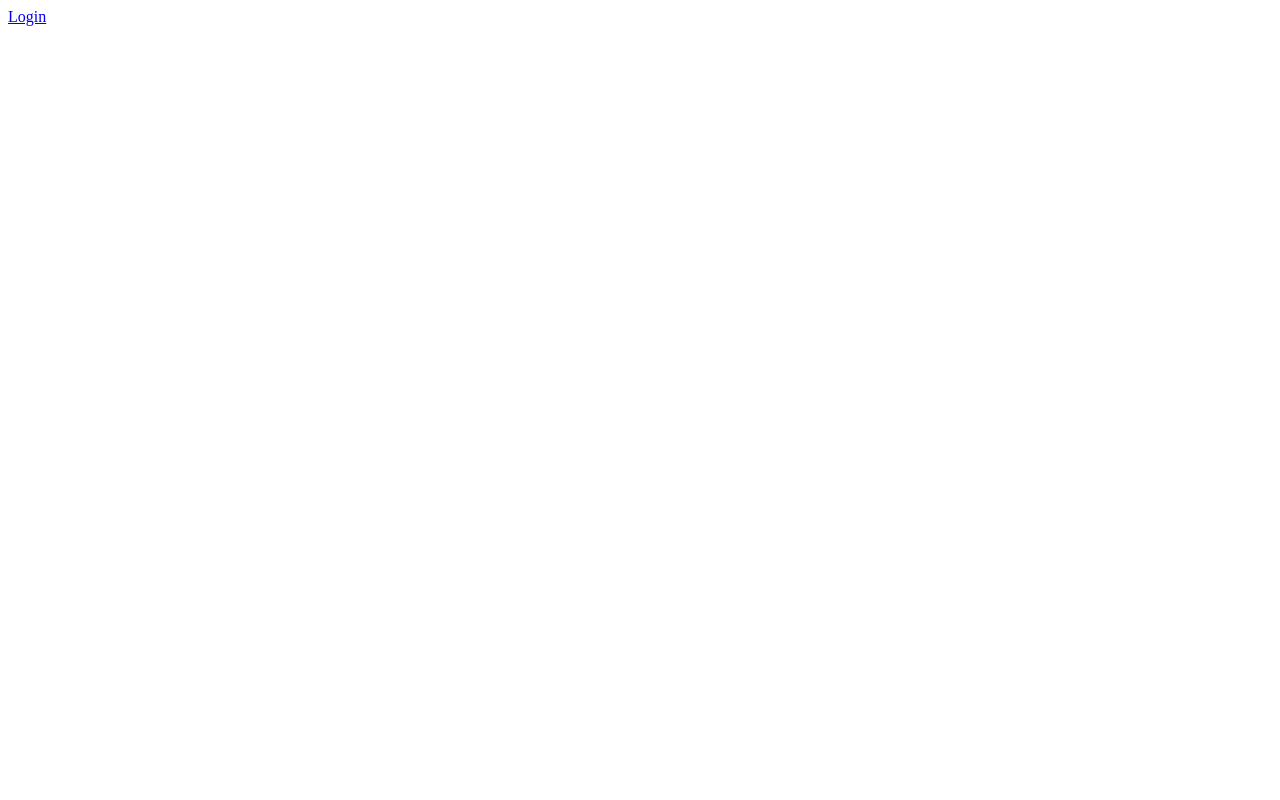
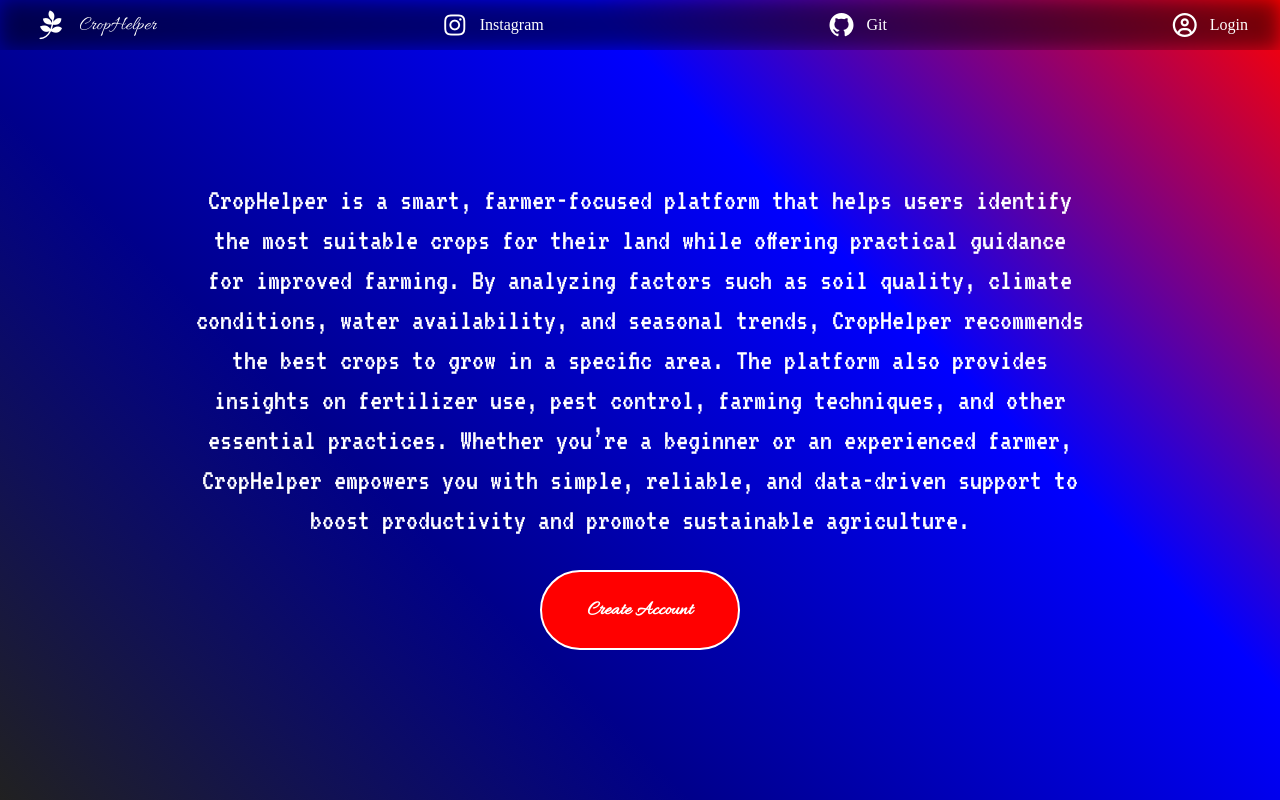
Before and after one commit to ananthakrishnanbl/Crop-Helper, a website: page constfiles/home/home.html in a window 1280 px wide. Drawn offline with Linux system fonts and the light colour scheme.

Commit message:
Made Home Page

```diff
--- a/constfiles/home/home.css
+++ b/constfiles/home/home.css
@@ -0,0 +1,102 @@
+*{
+    overflow-x: hidden;
+}
+
+.navbar{
+    /* background-color: #212121; */
+    backdrop-filter: brightness(50%) blur(10px);
+    color: white;
+    position: fixed;
+    top: 0px;
+    left: 0px;
+    width: 100vw;
+    height: 50px;
+    display: flex;
+    z-index: 1;
+}
+.logo{
+    font-family: "Allura";
+}
+.logo .icon-logo{
+    font-size: 30px;
+}
+.logo p{
+    font-size: 20px;
+    margin: 0px;
+    padding: 0px;
+}
+.navbar ul{
+    display: flex;
+    width: 95%;
+    justify-content: space-between;
+    position: absolute;
+    left: 0px;
+    top: 0px;
+    list-style: none;
+    padding-left: 2.5vw;
+    padding-right: 2.5vw;
+    margin:0px;
+    height: 100%;
+    align-items: center;
+}
+.navbar .icon{
+    font-size: 24px;
+}
+.navbar ul li a{
+    display: flex;
+    justify-content: space-around;
+    align-items: center;
+    color: white;
+    text-decoration: none;
+}
+.navbar p{
+    margin-left: 10px;
+}
+.navbar li:hover{
+    cursor: pointer;
+}
+
+.main{
+    height: 100vh;
+    width: 100vw;
+    position: absolute;
+    top: 0px;
+    left: 0px;
+    background: linear-gradient(45deg,#212121,darkblue,blue,red);
+    display: flex;
+    justify-content: center;
+    align-items: center;
+    align-content: center;
+    color: white;
+    flex-wrap: wrap;
+}
+.main p{
+    width: 70%;
+    height: auto;
+    font-size: 30px;
+    font-family:"VT323";
+    text-align: center;
+    line-height: 40px;
+}
+
+.main button{
+    width: 200px;
+    height: 80px;
+    margin: 100px;
+    margin-top: 0px;
+    margin-bottom: 0px;
+    border-radius: 40px;
+    background-color: red;
+    color: white;
+    font-family: "Allura";
+    font-weight: bolder;
+    font-size: 20px;
+    border: white 2px solid;
+}
+
+.main button:hover{
+    background-color: rgb(128, 0, 0);
+}
+.main button:active{
+    border: white 1px solid;
+}
--- a/constfiles/home/home.html
+++ b/constfiles/home/home.html
@@ -4,8 +4,31 @@
     <meta charset="UTF-8">
     <meta name="viewport" content="width=device-width, initial-scale=1.0">
     <title>Homepage</title>
+    <link href="https://fonts.googleapis.com/css2?family=Allura&family=VT323&display=swap" rel="stylesheet">
+    <link rel="stylesheet" href="https://cdnjs.cloudflare.com/ajax/libs/font-awesome/7.0.1/css/all.min.css" integrity="sha512-2SwdPD6INVrV/lHTZbO2nodKhrnDdJK9/kg2XD1r9uGqPo1cUbujc+IYdlYdEErWNu69gVcYgdxlmVmzTWnetw==" crossorigin="anonymous" referrerpolicy="no-referrer" />
+    <link rel="stylesheet" href="\home\home.css">
 </head>
 <body>
-    <a href="/login">Login</a>
+    <div class="navbar">
+        <ul>
+            <li class="logo"><a href=""><i class="fa-brands fa-pagelines icon-logo"></i><p>CropHelper</p></a></li>
+            <li><a href=""><i class="fa-brands fa-instagram icon"></i><p>Instagram</p></a></li>
+            <li><a href=""><i class="fa-brands fa-github icon"></i><p>Git</p></a></li>
+            <li><a href="/login"><i class="fa-regular fa-circle-user icon"></i><p>Login</p></a></li>
+        </ul>
+    </div>
+    <div class="main">
+        <p>
+            CropHelper is a smart, farmer-focused platform that helps users identify the most suitable crops
+            for their land while offering practical guidance for improved farming. By analyzing factors such as soil
+             quality, climate conditions, water availability, and seasonal trends, CropHelper recommends the best crops
+             to grow in a specific area. The platform also provides insights on fertilizer use, pest control, farming
+             techniques, and other essential practices. Whether you’re a beginner or an experienced farmer, CropHelper
+             empowers you with simple, reliable, and data-driven support to boost productivity and promote sustainable
+             agriculture.
+        </p>
+        <a href="/create-account"><button>Create Account</button></a>
+    </div>
+    <script src="\home\home.js"></script>
 </body>
 </html>
```
Also changed, not shown: index.js (+6 -1 lines).
